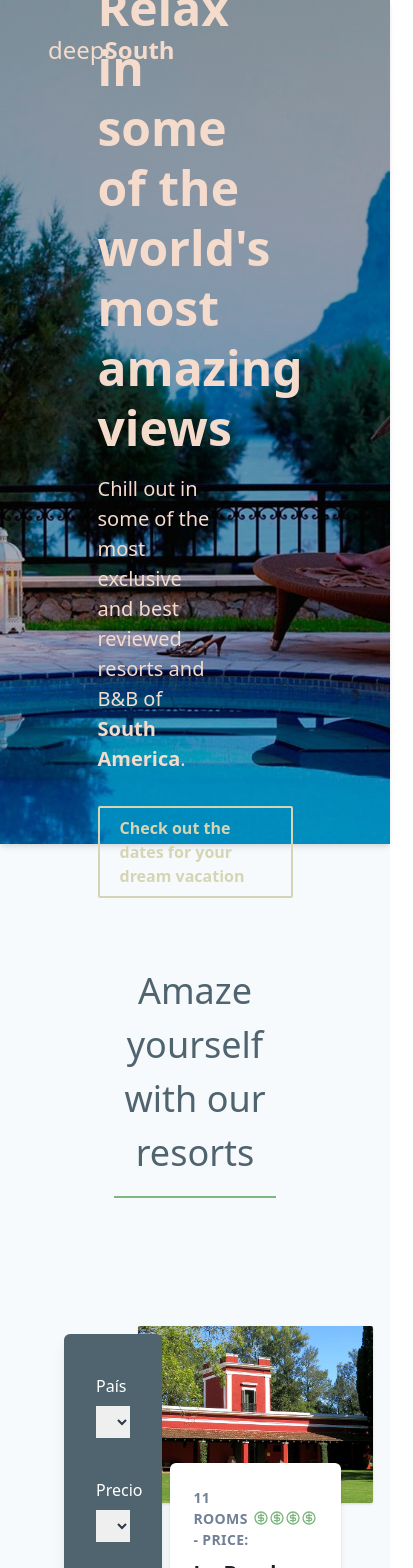
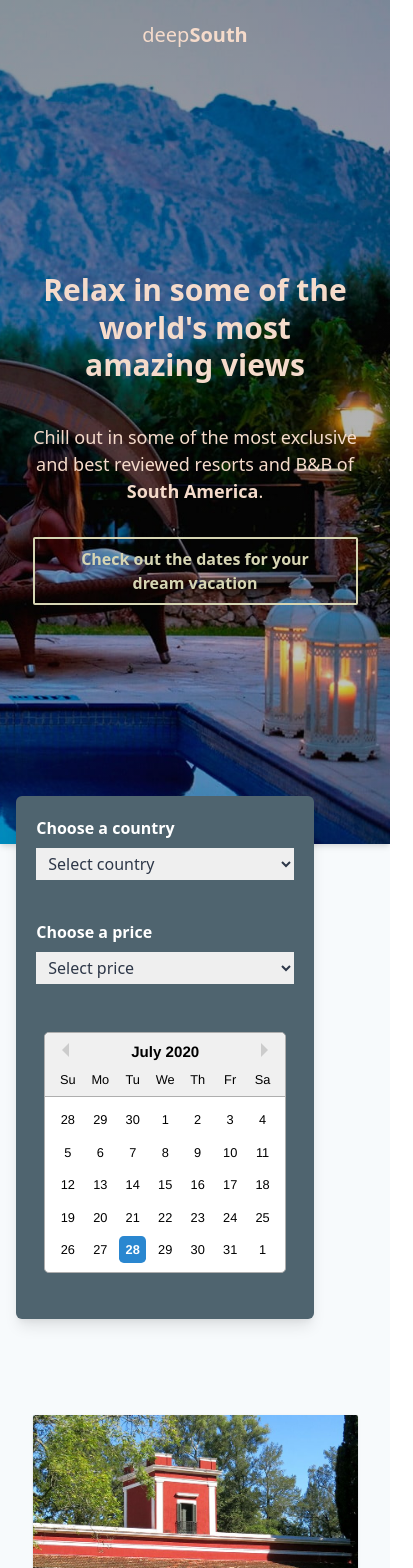
Before and after one commit to leotocca/room-reservation, a React app: page / in a window 390 px wide. Shown: the top 1568 px of the page, 413 px wide, since content can reach past the window. Built offline with nearby package versions, Linux system fonts and the light colour scheme.

Commit message:
Modified mobile styles

```diff
--- a/src/components/App.js
+++ b/src/components/App.js
@@ -2,7 +2,7 @@ import React from "react";
 import HotelCard from "./HotelCard";
 import Filters from "./Filters";
 import Header from "./Header";
-import Drawings from "./drawings/Drawings";
+// import Drawings from "./drawings/Drawings";
 import data from "../assets/scripts/data";
 import "../styles.css";
 
@@ -46,21 +46,20 @@ class App extends React.Component {
   };
 
   render() {
-    let dataToShow = this.filterData();
-    console.log("Datatoshow:", dataToShow);
+    const dataToShow = this.filterData();
 
     return (
-      <div className="w-full flex justify-center items-center flex-col bg-gray-100 antialiased text-gray-800">
+      <div className="w-screen flex justify-center items-center flex-col bg-gray-100 antialiased text-gray-800 overflow-x-hidden">
         <Header />
         <div className="w-full flex flex-col items-center" id="hotels">
-          <div className="w-full flex justify-center mt-10">
+          <div className="w-full hidden lg:flex justify-center mt-10">
             <h3 className="text-cadetgray border-b-2 border-darkseagreen w-5/12 text-center pb-4 text-4xl">
               Amaze yourself with our resorts
             </h3>
           </div>
-          <div className="flex w-full mt-24">
-            <div className="w-1/4">
-              <div className="sticky top-0 -mr-16 ml-16 z-10">
+          <div className="flex w-full flex-col items-center lg:items-start lg:flex-row lg:mt-24">
+            <div className="filters w-11/12 lg:w-1/4 lg:sticky ">
+              <div className="z-10">
                 <Filters
                   handleFilters={this.handleFilters}
                   setDates={this.setDates}
@@ -69,8 +68,9 @@ class App extends React.Component {
                 />
               </div>
             </div>
+
             <div className="w-full flex flex-wrap justify-center">
-              {dataToShow ? (
+              {dataToShow && dataToShow.length !== 0 ? (
                 dataToShow.map((hotel) => (
                   <HotelCard
                     key={hotel.slug}
@@ -84,8 +84,10 @@ class App extends React.Component {
                   />
                 ))
               ) : (
-                <div>
-                  <h1>No hotels match your search! Please, try another one!</h1>
+                <div className="mt-10 bg-flame text-white shadow-md rounded-md h-16 flex justify-center items-center px-10">
+                  <h1 className="text-lg font-semibold">
+                    No hotels match your search. Please, try another one.
+                  </h1>
                 </div>
               )}
             </div>
--- a/src/components/DayPicker.js
+++ /dev/null
@@ -1,29 +0,0 @@
-import React from "react";
-import "react-date-range/dist/styles.css"; // main css file
-import "react-date-range/dist/theme/default.css"; // theme css file
-import { DateRange } from "react-date-range";
-
-export default class DayPicker extends React.Component {
-  state = {
-    startDate: new Date(),
-    endDate: null,
-    key: "selection",
-  };
-
-  handleOnChange = (item) => {
-    console.log(item);
-  };
-
-  render() {
-    return (
-      <div>
-        <DateRange
-          editableDateInputs={true}
-          onChange={this.handleOnChange}
-          moveRangeOnFirstSelection={false}
-          ranges={this.state}
-        />
-      </div>
-    );
-  }
-}
--- a/src/components/Filters.js
+++ b/src/components/Filters.js
@@ -3,10 +3,10 @@ import DatePicker from "react-datepicker";
 import "react-datepicker/dist/react-datepicker.css";
 
 const Filters = (props) => (
-  <div className="flex w-full flex-col justify-center items-end">
-    <form className="bg-cadetgray rounded-md shadow-lg flex flex-col justify-center px-8 pb-16 pt-10 mt-10 w-full">
+  <div className="flex w-full flex-col justify-center">
+    <form className="bg-cadetgray rounded-md shadow-lg flex flex-col justify-center items-center px-5 lg:px-8 pb-10 lg:pb-16 pt-5 lg:pt-10 -mt-12 mb-12 lg:mt-10 w-5/6 lg:w-full z-10">
       <div className="flex flex-col items-start justify-center w-full ">
-        <label className="text-white">País</label>
+        <label className="text-white font-semibold">Choose a country</label>
         <select
           className="w-full mt-2 py-1 px-2 border-none "
           name="countryFilter"
@@ -19,10 +19,10 @@ const Filters = (props) => (
             selected
             hidden
           >
-            Ingresar valor
+            Select country
           </option>
           <option className="font-sm px-2 border-gray-100 border-b" value="">
-            Todos los paises
+            All countries
           </option>
           <option
             className="font-sm px-2 border-gray-100 border-b"
@@ -46,21 +46,22 @@ const Filters = (props) => (
       </div>
 
       <div className="flex flex-col items-start justify-center w-full mt-10">
-        <label className="text-white">Precio</label>
+        <label className="text-white font-semibold">Choose a price</label>
         <select
           className="w-full mt-2 mb-12 py-1 px-2 border-none "
           name="priceFilter"
           onChange={props.handleFilters}
         >
           <option value="" disabled selected hidden>
-            Ingresar valor
+            Select price
           </option>
-          <option value="">Todos los precios</option>
+          <option value="">All prices</option>
           <option value="1">1</option>
           <option value="2">2</option>
           <option value="3">3</option>
           <option value="4">4</option>
         </select>
+      </div>
       <DatePicker
         onChange={props.setDates}
         showPopperArrow={false}
@@ -72,7 +73,6 @@ const Filters = (props) => (
         inline
         className="mt-10 w-full"
       />
-      </div>
     </form>
   </div>
 );
--- a/src/components/Header.js
+++ b/src/components/Header.js
@@ -7,27 +7,27 @@ const Header = () => (
     style={{
       backgroundImage: `linear-gradient(rgba(0, 0, 0, 0.4), rgba(0, 0, 0, 0.2)), url(${backgroundImg})`,
     }}
-    className="w-full relative h-screen bg-red-200 flex items-center justify-center flex-col mb-20 shadow-md bg-scroll bg-center bg-no-repeat bg-cover"
+    className="w-full relative h-screen bg-red-200 flex items-center justify-center flex-col lg:mb-20 shadow-md bg-scroll bg-right lg:bg-center bg-no-repeat bg-cover"
   >
     <div className="flex justify-center items-center flex-col w-full">
-      <div className="absolute top-0 left-0">
-        <p className="text-champagne text-2xl mt-8 ml-12">
+      <div className="w-full absolute top-0 left-0">
+        <p className="w-full text-champagne text-center lg:text-left text-xl lg:text-2xl mt-5 lg:mt-8 lg:ml-12">
           deep<span className="font-semibold">South</span>
         </p>
       </div>
-      <div className="w-1/2 flex flex-col items-start justify-center">
-        <h1 className="text-champagne text-5xl font-semibold leading-tight w-5/6 mt-8">
+      <div className="w-5/6 lg:w-1/2 flex flex-col items-start justify-center">
+        <h1 className="text-champagne text-center lg:text-left text-3xl lg:text-5xl font-semibold leading-tight w-full lg:w-5/6 mt-8">
           Relax in some of the world's most amazing views
         </h1>
 
-        <p className="text-champagne text-xl mt-4  w-7/12">
+        <p className="text-champagne text-center lg:text-left text-lg lg:text-xl mt-10 lg:mt-4 w-full lg:w-7/12">
           Chill out in some of the most exclusive and best reviewed resorts and
           B&B of
           <span className="font-semibold"> South America</span>.
         </p>
         <a
           href="#hotels"
-          className="font-semibold border-springbud border-2 text-springbud px-5 py-2 mt-8 rounded-sm hover:bg-springbud hover:text-gray-800 hover:border-springbud"
+          className="text-center font-semibold border-springbud border-2 text-springbud px-5 py-2 mt-8 rounded-sm hover:bg-springbud hover:text-gray-800 hover:border-springbud"
         >
           Check out the dates for your dream vacation
         </a>
--- a/src/components/HotelCard.js
+++ b/src/components/HotelCard.js
@@ -1,7 +1,7 @@
 import React from "react";
 
 const HotelCard = (props) => (
-  <div className="w-3/4 md:w-1/3 mx-10 my-8">
+  <div className="w-5/6 md:w-1/3 lg:mx-10 mt-12 lg:my-8">
     <div className="relative rounded-sm overflow-hidden pb-3/4 shadow">
       <img
         className="h-full w-full absolute top-0 object-cover object-center"
@@ -9,7 +9,7 @@ const HotelCard = (props) => (
         alt={props.name}
       />
     </div>
-    <div className="px-8 -mt-10 relative">
+    <div className="px-2 lg:px-8 -mt-10 relative">
       <div className="p-6 rounded-md bg-white shadow-md h-auto flex flex-col items-start justify-center">
         <div className="flex">
           <p className="text-sm font-semibold uppercase text-gray-600 tracking-wide">
--- a/src/styles.css
+++ b/src/styles.css
@@ -27,3 +27,10 @@ html {
 ::-webkit-scrollbar-thumb:hover {
   @apply bg-gray-800;
 }
+
+@media (min-width: 1024px) {
+  .filters {
+    left: 40px;
+    top: 20px;
+  }
+}
```
Lines whose indentation alone changed are shown as unchanged.
